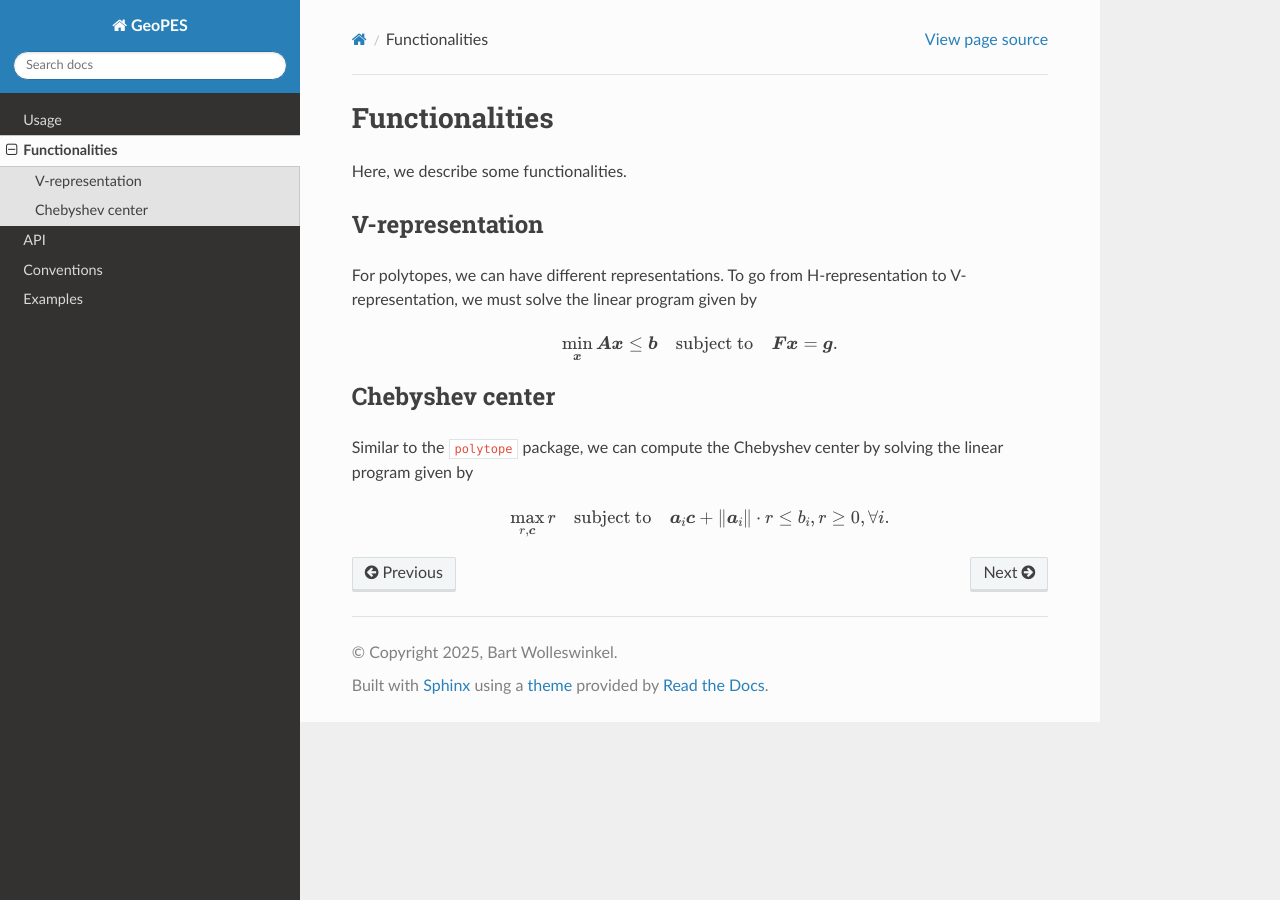
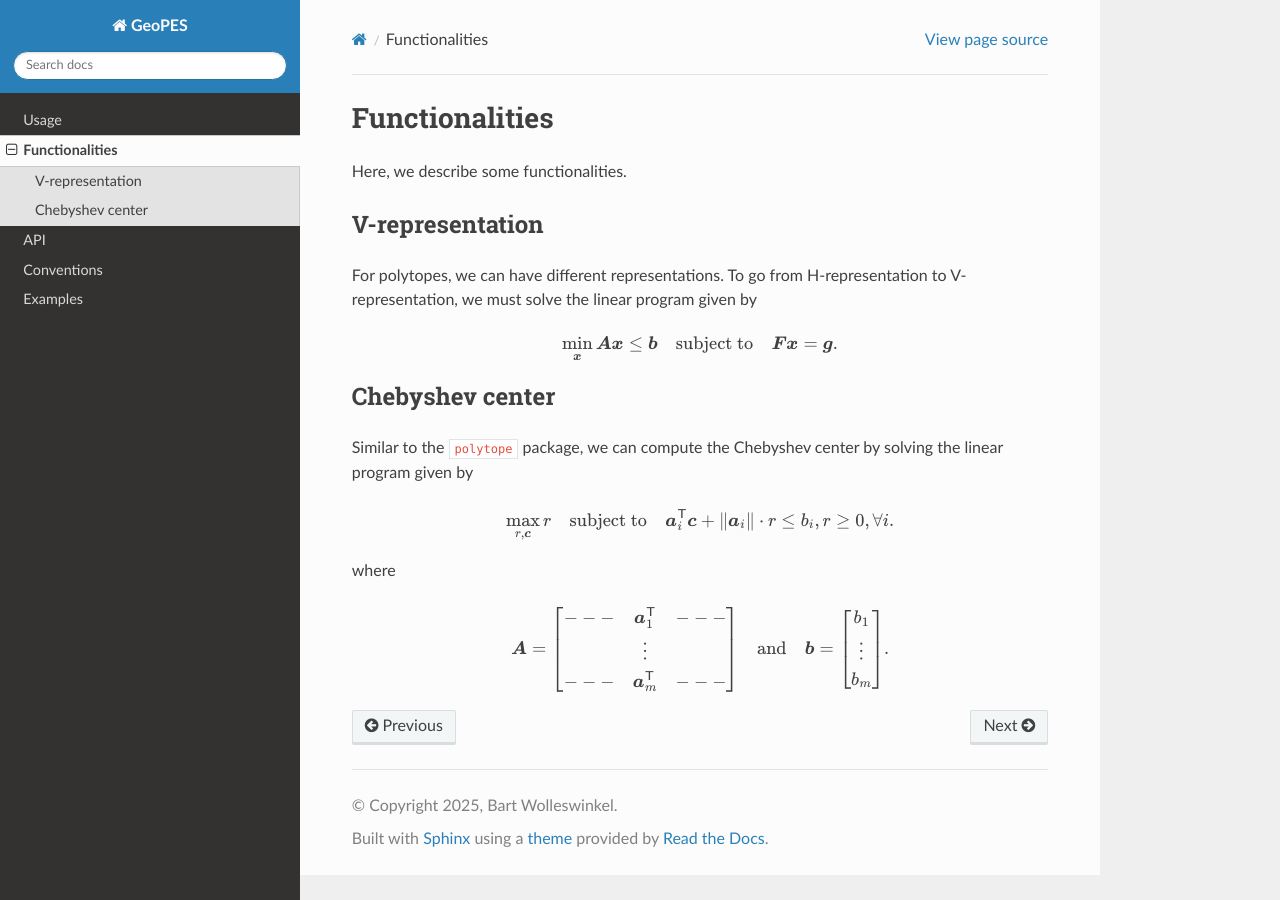
Before and after one commit to bwolleswinkel/geopes, a Sphinx documentation site: the page built from docs/source/functionalities.rst, in a window 1280 px wide. Built offline with Sphinx 7.4.7 and the Read the Docs theme 3.1.0, drawn with Linux system fonts in a browser that asks for light colours.

Commit message:
Added matrix to functionalities.rst

```diff
--- a/docs/source/functionalities.rst
+++ b/docs/source/functionalities.rst
@@ -18,4 +18,8 @@ Chebyshev center
 
 Similar to the ``polytope`` package, we can compute the Chebyshev center by solving the linear program given by
 
-.. math:: \max_{r, \boldsymbol{c}} r \quad \text{subject to} \quad \boldsymbol{a}_{i} \boldsymbol{c} + \Vert \boldsymbol{a}_{i} \Vert \cdot r \leq b_{i}, r \geq 0, \forall i.
+.. math:: \max_{r, \boldsymbol{c}} r \quad \text{subject to} \quad \boldsymbol{a}_{i}^{\mathsf{T}} \boldsymbol{c} + \Vert \boldsymbol{a}_{i} \Vert \cdot r \leq b_{i}, r \geq 0, \forall i.
+
+where
+
+.. math:: \boldsymbol{A} = \begin{bmatrix} --- & \boldsymbol{a}_{1}^{\mathsf{T}} & --- \\ & \vdots & \\ --- & \boldsymbol{a}_{m}^{\mathsf{T}} & --- \end{bmatrix} \quad \text{and} \quad \boldsymbol{b} = \begin{bmatrix} b_{1} \\ \vdots \\ b_{m} \end{bmatrix}.
```
